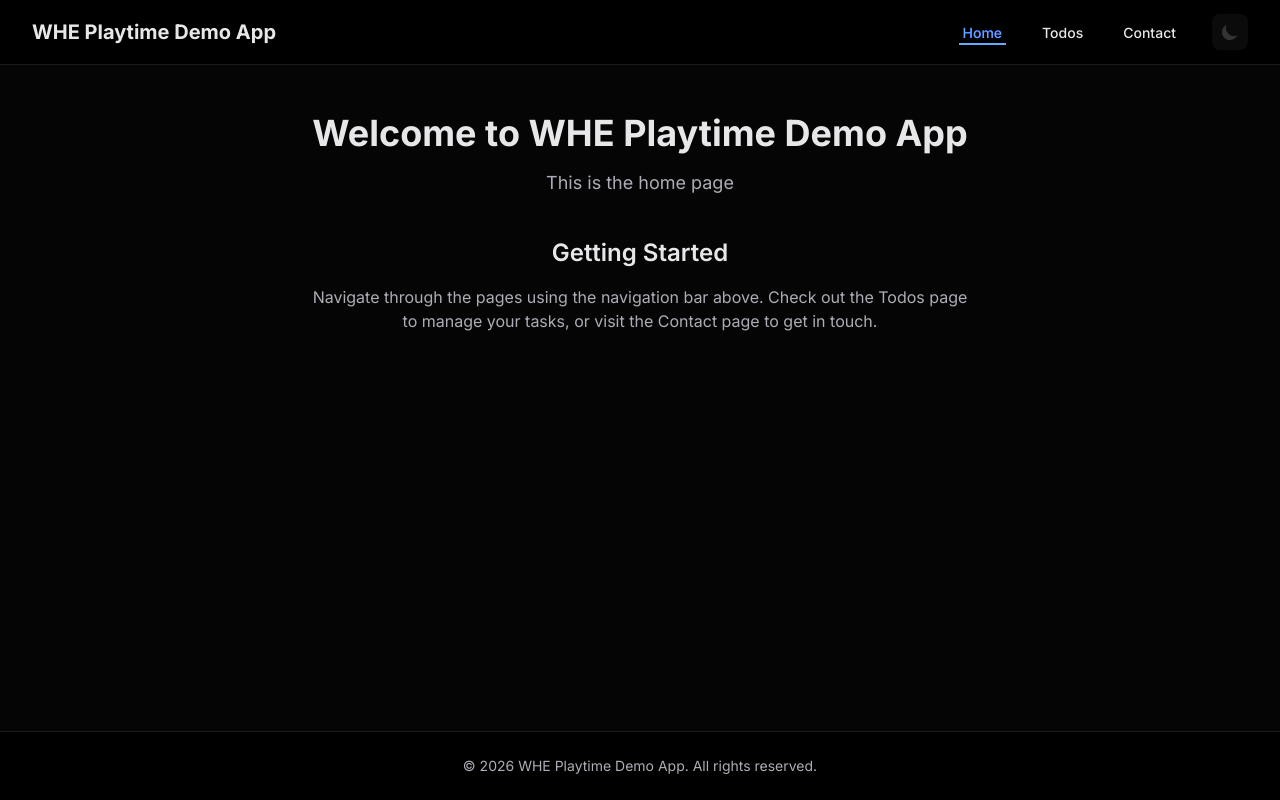
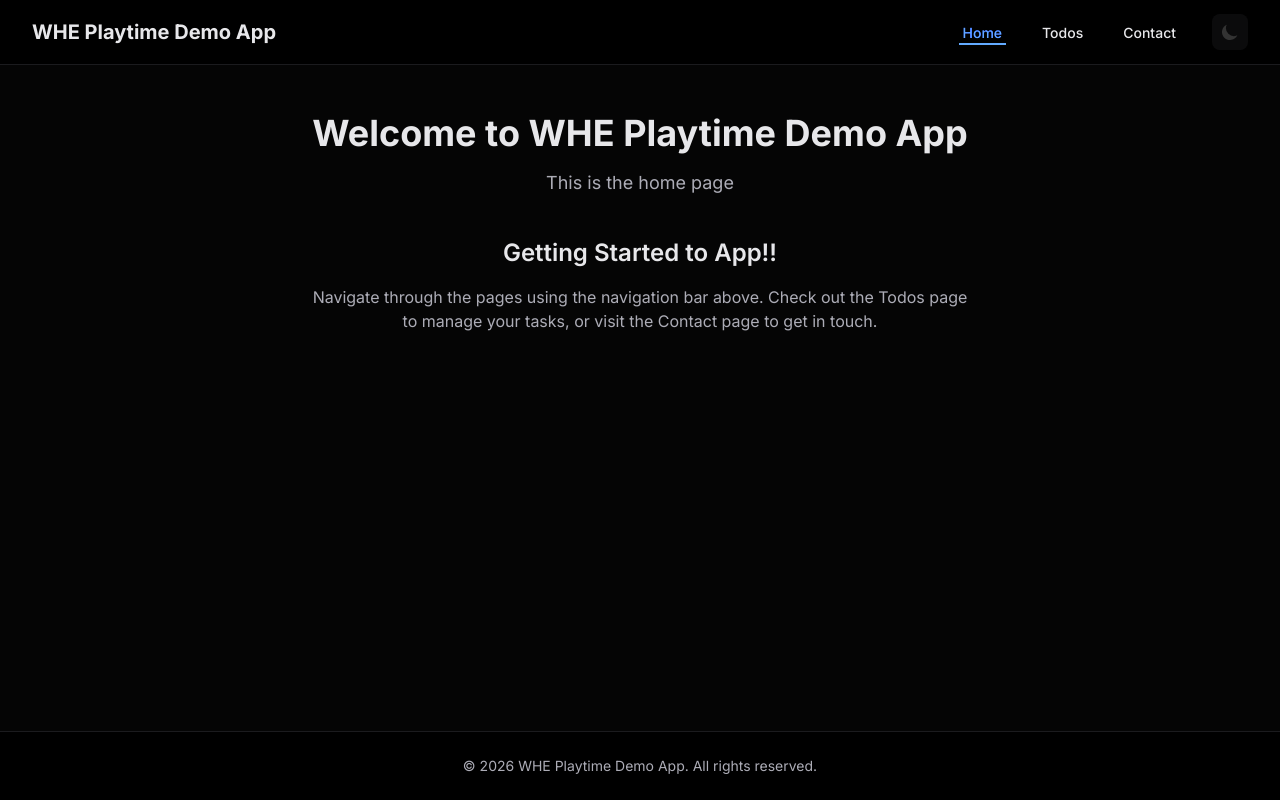
Before and after one commit to ravishs/whe_playtime_demo, a Next.js app: page / in a window 1280 px wide. Built offline with nearby package versions, Linux system fonts and the light colour scheme.

Commit message:
Change 'Getting Started' to 'Getting Started to App!!'
Co-authored-by: ravishs <5458972+ravishs@users.noreply.github.com>

```diff
--- a/src/app/page.js
+++ b/src/app/page.js
@@ -15,7 +15,7 @@ export default function Home() {
           </p>
           <div className="mt-10">
             <h2 className="text-2xl font-semibold text-zinc-900 dark:text-zinc-50 mb-4">
-              Getting Started
+              Getting Started to App!!
             </h2>
             <p className="text-zinc-600 dark:text-zinc-400 max-w-2xl mx-auto">
               Navigate through the pages using the navigation bar above. Check out the Todos page to manage your tasks,
```
